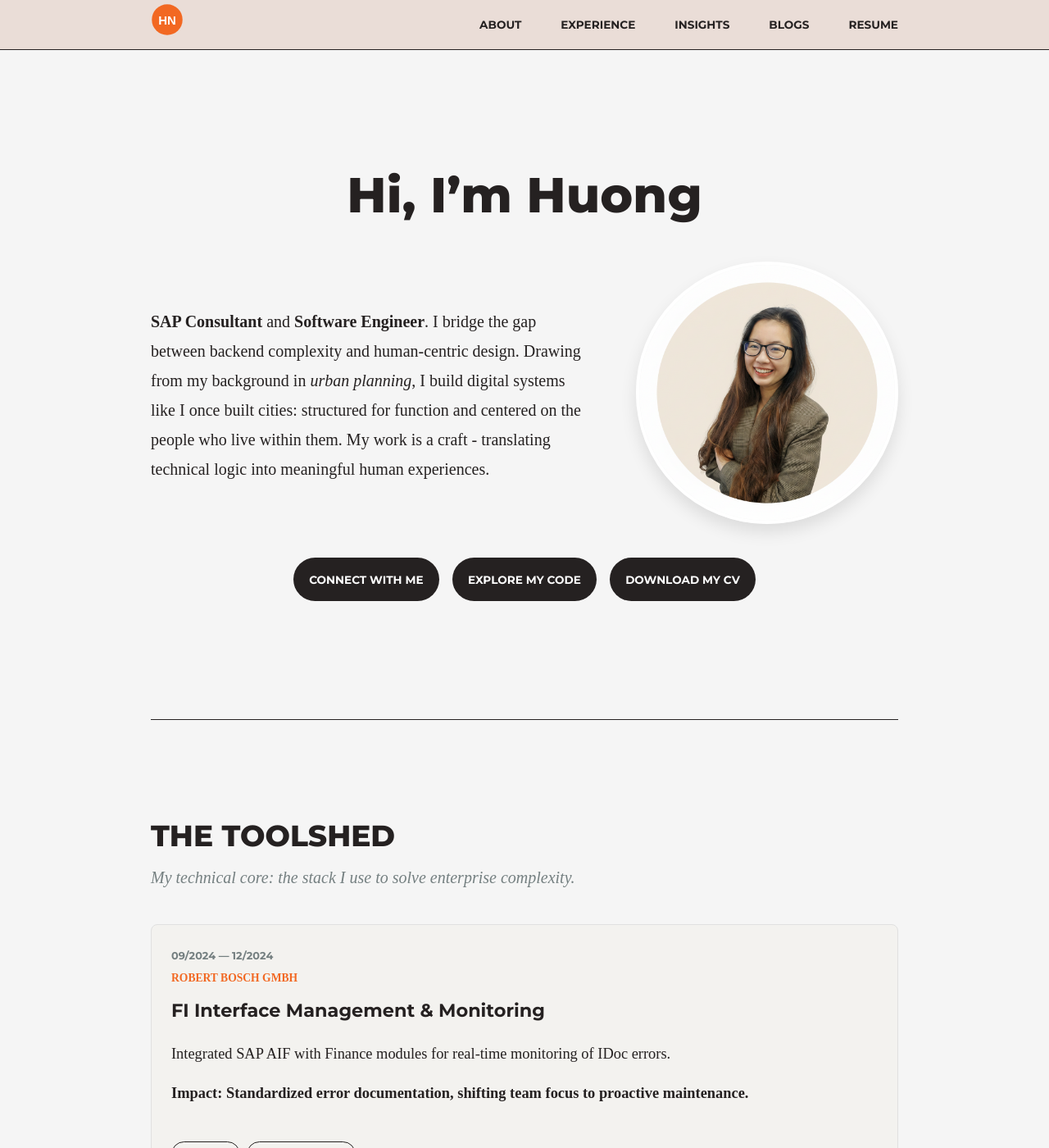
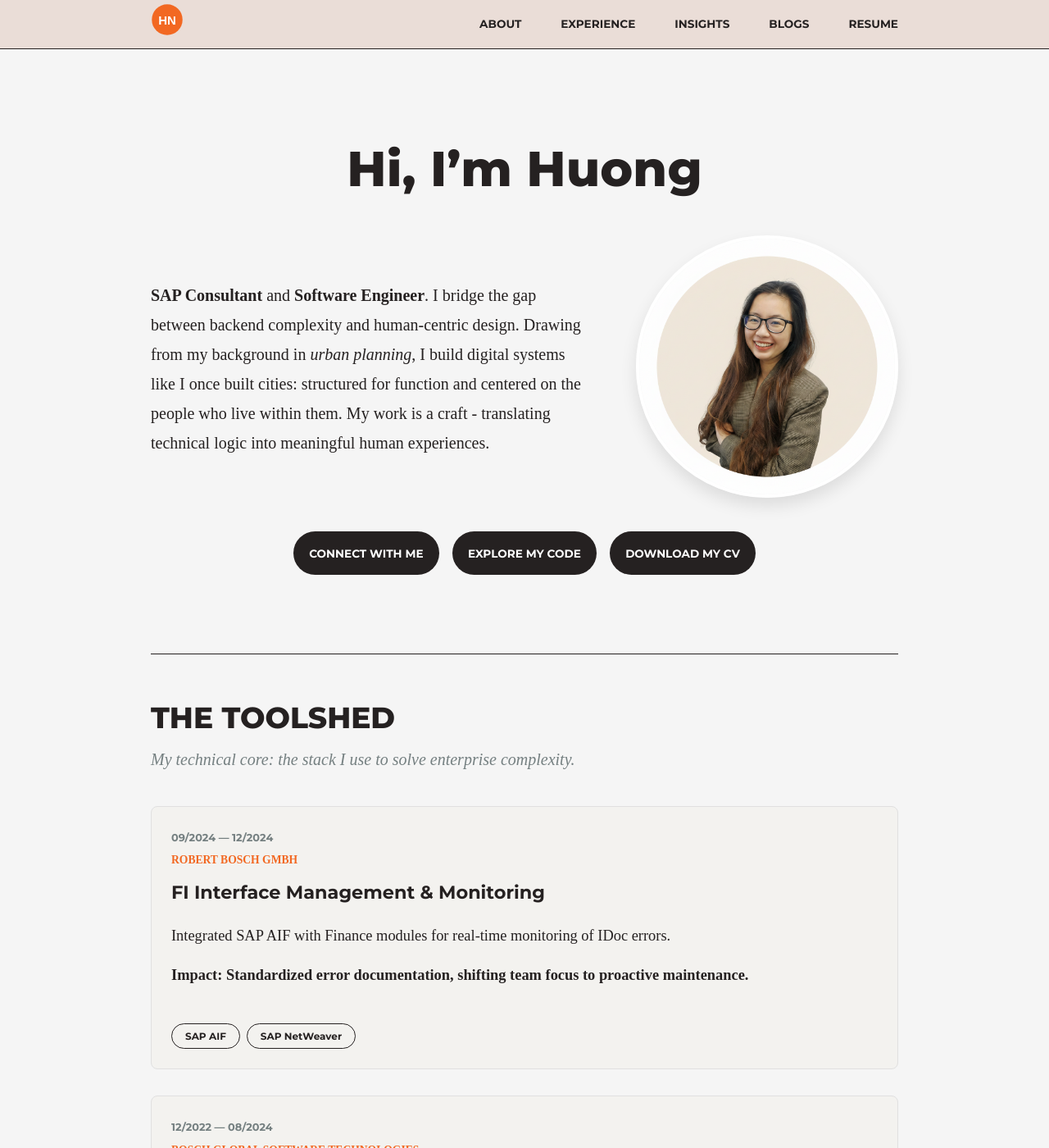
Before and after one commit to huongntn/portfolio-website, a Jekyll site: the page built from index.html, in a window 1280 px wide and 1400 px high. Shown: the whole window at 82% size. Built offline with Jekyll 4.4.1, drawn with Linux system fonts in a browser that asks for light colours; some web fonts are replaced.

Commit message:
Update style.css

```diff
--- a/assets/css/style.css
+++ b/assets/css/style.css
@@ -11,18 +11,13 @@
 
 * { box-sizing: border-box; }
 
-body { background-color: var(--background-body); color: var(--text-main); font-family: var(--font-body); font-size: 1.15rem; line-height: 1.65; margin: 0; padding-top: 92px; }
+body { background-color: var(--background-body); color: var(--text-main); font-family: var(--font-body); font-size: 1.15rem; line-height: 1.65; margin: 0; padding-top: 60px; }
 
 .container { max-width: 960px; margin: 0 auto; padding: 0 1.5rem; }
 
-.spacer-top { margin-top: 4rem; }
-.spacer-bottom { margin-bottom: 4rem; }
-
-h1 { margin-top: 0; margin-bottom: 2rem; }
-
 /* Header & Nav */
-header { background-color: var(--menu-sand); border-bottom: 1px solid var(--text-main); padding: 10px 0; position: fixed; top: 0; width: 100%; z-index: 1000; }
-.nav-wrapper { display: flex; justify-content: space-between; align-items: center; height: 40px; }
+header { background-color: var(--menu-sand); border-bottom: 1px solid var(--text-main); padding: 0; position: fixed; top: 0; width: 100%; z-index: 1000; height: 60px; }
+.nav-wrapper { display: flex; justify-content: space-between; align-items: center; height: 100%; padding: 0 1.5rem; }
 .logo { font-family: var(--font-headers); font-weight: 800; font-size: 1.5rem; color: var(--text-main); text-decoration: none; text-transform: uppercase; letter-spacing: -1.5px; }
 .logo img { height: 35px; width: auto; }
 .nav-links { display: flex; gap: 20px; z-index: 999; }
@@ -44,14 +39,14 @@ header { background-color: var(--menu-sand); border-bottom: 1px solid var(--text
 .btn-dark:hover { background-color: var(--brand-orange); }
 
 /* Sections & Typography */
-section { padding-top: 4rem; padding-bottom: 4rem; }
+section { padding-top: 3rem; padding-bottom: 3rem; }
 h2 { font-family: var(--font-headers); font-size: 2.25rem; font-weight: 800; text-transform: uppercase; margin: 0 0 0.25rem 0; }
 .chapter-subtitle { font-style: italic; color: var(--text-light); margin: 0 0 2.5rem 0; font-size: 1.25rem; }
 
-hr { border: none; border-top: 1px solid var(--text-main); margin: 3rem 0; }
+hr { border: none; border-top: 1px solid var(--text-main); margin: 0; padding: 0; }
 
 /* About Page Specific Image */
-.about-header { text-align: center; margin-top: 3rem; margin-bottom: 2rem; }
+.about-header { text-align: center; margin-top: 3rem; margin-bottom: 3rem; }
 .about-img-rect { width: 100%; max-width: 960px; height: auto; border-radius: 12px; display: block; margin: 2rem auto; }
 
 /* Toolshed / Project Cards */
@@ -105,7 +100,7 @@ hr { border: none; border-top: 1px solid var(--text-main); margin: 3rem 0; }
 .tab-content.active { display: flex; }
 
 /* Footer */
-footer { background-color: var(--text-main); color: var(--white); padding-top: 4rem; padding-bottom: 4rem; margin-top: 4rem; }
+footer { background-color: var(--text-main); color: var(--white); padding-top: 3rem; padding-bottom: 3rem; margin-top: 3rem; }
 .social-icons a { color: var(--white); font-size: 1.5rem; margin-right: 1.5rem; transition: color 0.15s; }
 .social-icons a:hover { color: var(--brand-orange); }
 .legal-nav a { color: var(--white); text-decoration: none; font-family: var(--font-headers); font-size: 0.8rem; text-transform: uppercase; margin-left: 1.5rem; transition: color 0.15s; }
```
